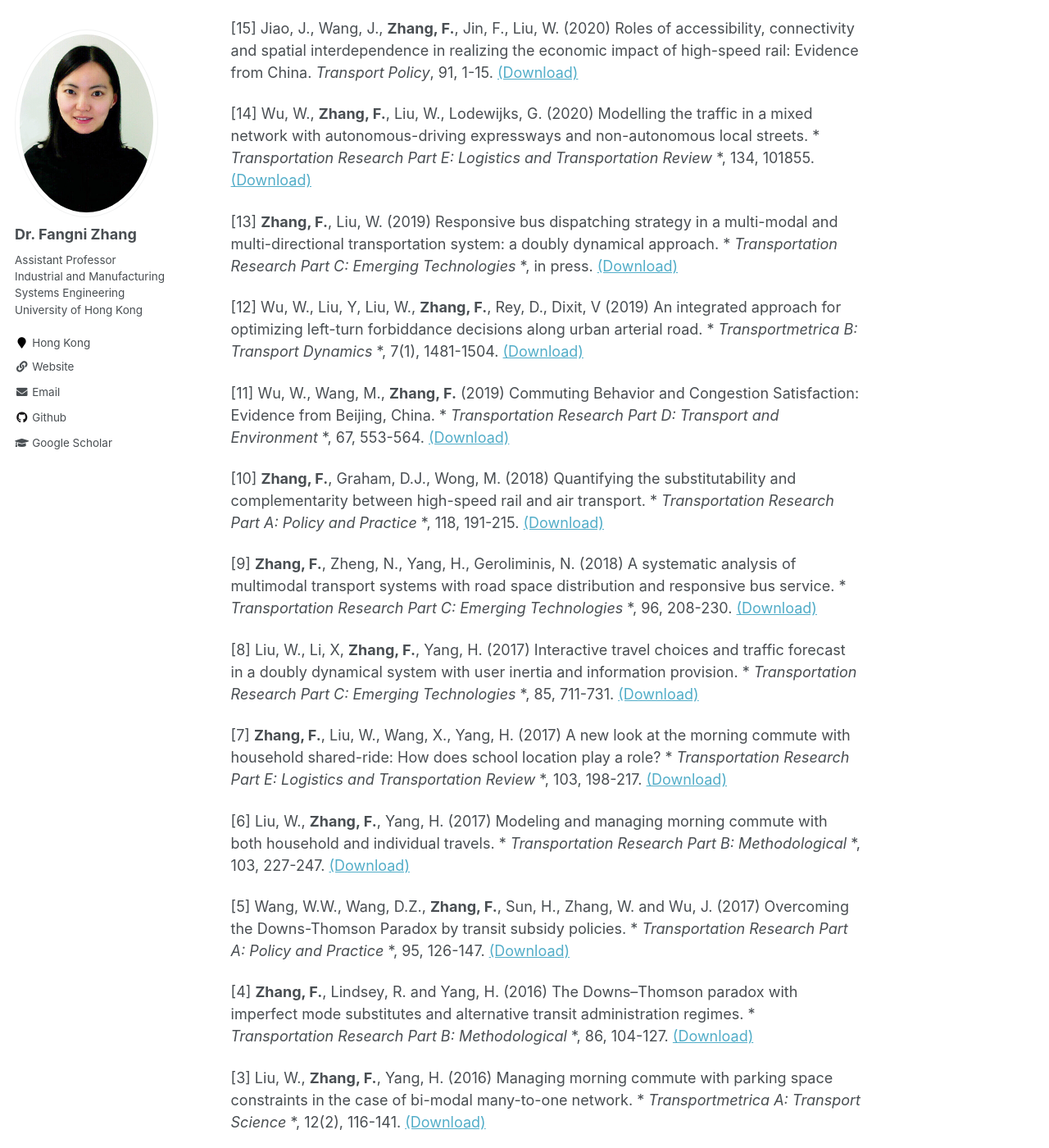
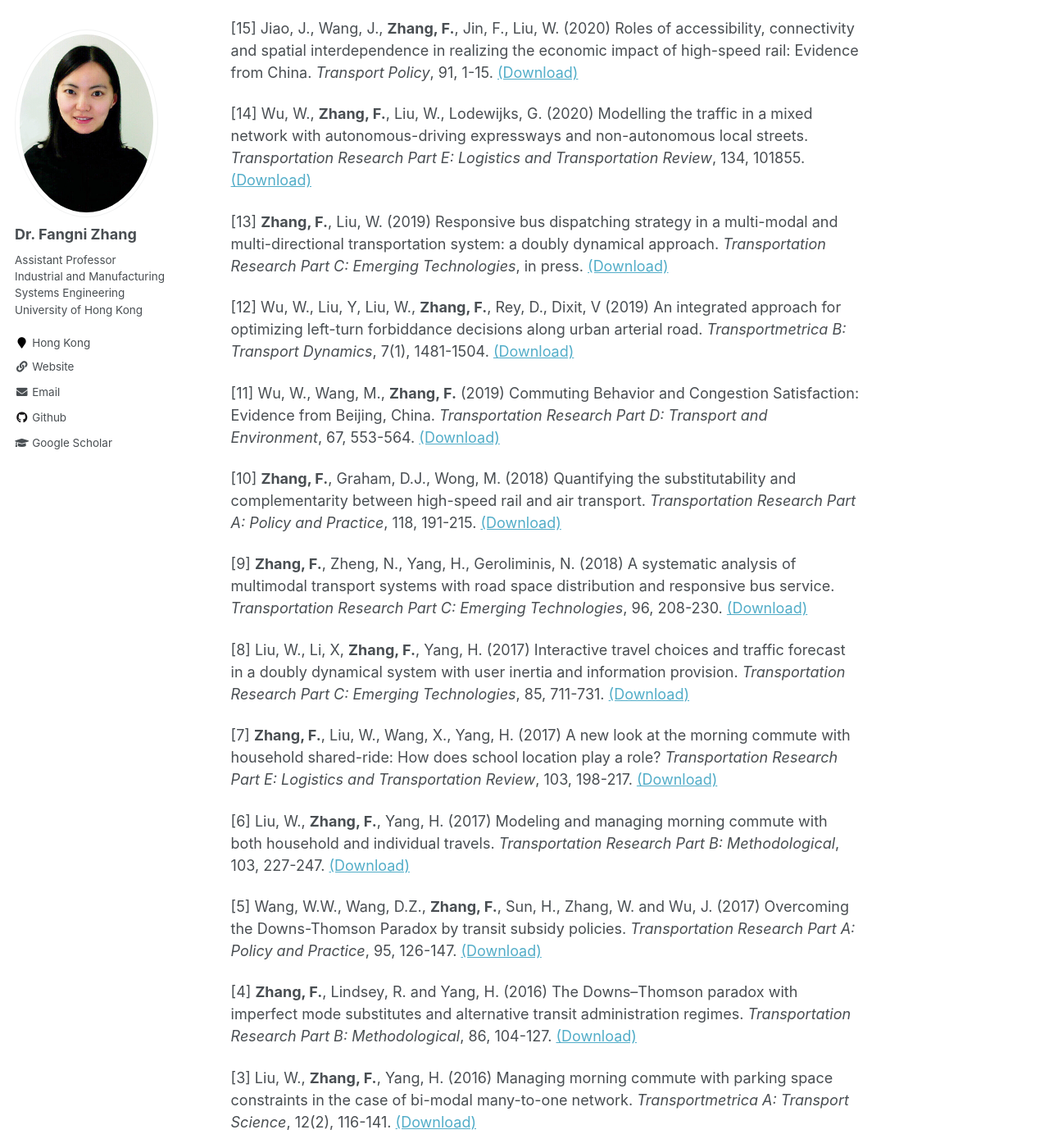
Before and after one commit to fangnizhang/fangnizhang.github.io, a Jekyll site: the page built from _pages/publications.md, in a window 1280 px wide and 1400 px high, scrolled down 339 px. Shown: the whole window at 82% size. Built offline with Jekyll 4.4.1, drawn with Linux system fonts in a browser that asks for light colours; some of the changed text lies outside the part shown.

```diff
--- a/_pages/publications.md
+++ b/_pages/publications.md
@@ -22,33 +22,33 @@ Journal Publications
 
 [15] Jiao, J., Wang, J., **Zhang, F.**, Jin, F., Liu, W. (2020) Roles of accessibility, connectivity and spatial interdependence in realizing the economic impact of high-speed rail: Evidence from China. *Transport Policy*, 91, 1-15. [(Download)](https://doi.org/10.1016/j.tranpol.2020.03.001)
 
-[14] Wu, W., **Zhang, F.**, Liu, W., Lodewijks, G. (2020) Modelling the traffic in a mixed network with autonomous-driving expressways and non-autonomous local streets. * *Transportation Research Part E: Logistics and Transportation Review* *, 134, 101855. [(Download)](https://doi.org/10.1016/j.tre.2020.101855)
+[14] Wu, W., **Zhang, F.**, Liu, W., Lodewijks, G. (2020) Modelling the traffic in a mixed network with autonomous-driving expressways and non-autonomous local streets. *Transportation Research Part E: Logistics and Transportation Review*, 134, 101855. [(Download)](https://doi.org/10.1016/j.tre.2020.101855)
 
-[13] **Zhang, F.**, Liu, W. (2019) Responsive bus dispatching strategy in a multi-modal and multi-directional transportation system: a doubly dynamical approach. * *Transportation Research Part C: Emerging Technologies* *, in press. [(Download)](https://doi.org/10.1016/j.trc.2019.04.005)
+[13] **Zhang, F.**, Liu, W. (2019) Responsive bus dispatching strategy in a multi-modal and multi-directional transportation system: a doubly dynamical approach. *Transportation Research Part C: Emerging Technologies*, in press. [(Download)](https://doi.org/10.1016/j.trc.2019.04.005)
 
-[12] Wu, W., Liu, Y, Liu, W., **Zhang, F.**, Rey, D., Dixit, V (2019) An integrated approach for optimizing left-turn forbiddance decisions along urban arterial road. * *Transportmetrica B: Transport Dynamics* *, 7(1), 1481-1504. [(Download)](https://doi.org/10.1080/21680566.2019.1631901)
+[12] Wu, W., Liu, Y, Liu, W., **Zhang, F.**, Rey, D., Dixit, V (2019) An integrated approach for optimizing left-turn forbiddance decisions along urban arterial road. *Transportmetrica B: Transport Dynamics*, 7(1), 1481-1504. [(Download)](https://doi.org/10.1080/21680566.2019.1631901)
 
-[11] Wu, W., Wang, M., **Zhang, F.** (2019) Commuting Behavior and Congestion Satisfaction: Evidence from Beijing, China. * *Transportation Research Part D: Transport and Environment* *, 67, 553-564. [(Download)](https://doi.org/10.1016/j.trd.2018.12.023)
+[11] Wu, W., Wang, M., **Zhang, F.** (2019) Commuting Behavior and Congestion Satisfaction: Evidence from Beijing, China. *Transportation Research Part D: Transport and Environment*, 67, 553-564. [(Download)](https://doi.org/10.1016/j.trd.2018.12.023)
 
-[10] **Zhang, F.**, Graham, D.J., Wong, M. (2018) Quantifying the substitutability and complementarity between high-speed rail and air transport. * *Transportation Research Part A: Policy and Practice* *, 118, 191-215. [(Download)](https://doi.org/10.1016/j.tra.2018.08.004)
+[10] **Zhang, F.**, Graham, D.J., Wong, M. (2018) Quantifying the substitutability and complementarity between high-speed rail and air transport. *Transportation Research Part A: Policy and Practice*, 118, 191-215. [(Download)](https://doi.org/10.1016/j.tra.2018.08.004)
 
-[9] **Zhang, F.**, Zheng, N., Yang, H., Geroliminis, N. (2018) A systematic analysis of multimodal transport systems with road space distribution and responsive bus service. * *Transportation Research Part C: Emerging Technologies* *, 96, 208-230. [(Download)](https://doi.org/10.1016/j.trc.2018.09.009)
+[9] **Zhang, F.**, Zheng, N., Yang, H., Geroliminis, N. (2018) A systematic analysis of multimodal transport systems with road space distribution and responsive bus service. *Transportation Research Part C: Emerging Technologies*, 96, 208-230. [(Download)](https://doi.org/10.1016/j.trc.2018.09.009)
 
-[8] Liu, W., Li, X, **Zhang, F.**, Yang, H. (2017) Interactive travel choices and traffic forecast in a doubly dynamical system with user inertia and information provision. * *Transportation Research Part C: Emerging Technologies* *, 85, 711-731. [(Download)](https://doi.org/10.1016/j.trc.2017.10.021)
+[8] Liu, W., Li, X, **Zhang, F.**, Yang, H. (2017) Interactive travel choices and traffic forecast in a doubly dynamical system with user inertia and information provision. *Transportation Research Part C: Emerging Technologies*, 85, 711-731. [(Download)](https://doi.org/10.1016/j.trc.2017.10.021)
 
-[7] **Zhang, F.**, Liu, W., Wang, X., Yang, H. (2017) A new look at the morning commute with household shared-ride: How does school location play a role? * *Transportation Research Part E: Logistics and Transportation Review* *, 103, 198-217. [(Download)](https://doi.org/10.1016/j.tre.2017.05.004)
+[7] **Zhang, F.**, Liu, W., Wang, X., Yang, H. (2017) A new look at the morning commute with household shared-ride: How does school location play a role? *Transportation Research Part E: Logistics and Transportation Review*, 103, 198-217. [(Download)](https://doi.org/10.1016/j.tre.2017.05.004)
 
-[6] Liu, W., **Zhang, F.**, Yang, H. (2017) Modeling and managing morning commute with both household and individual travels. * *Transportation Research Part B: Methodological* *, 103, 227-247. [(Download)](https://doi.org/10.1016/j.trb.2016.12.002)
+[6] Liu, W., **Zhang, F.**, Yang, H. (2017) Modeling and managing morning commute with both household and individual travels. *Transportation Research Part B: Methodological*, 103, 227-247. [(Download)](https://doi.org/10.1016/j.trb.2016.12.002)
 
-[5] Wang, W.W., Wang, D.Z., **Zhang, F.**, Sun, H., Zhang, W. and Wu, J. (2017) Overcoming the Downs-Thomson Paradox by transit subsidy policies. * *Transportation Research Part A: Policy and Practice* *, 95, 126-147. [(Download)](https://doi.org/10.1016/j.tra.2016.11.003)
+[5] Wang, W.W., Wang, D.Z., **Zhang, F.**, Sun, H., Zhang, W. and Wu, J. (2017) Overcoming the Downs-Thomson Paradox by transit subsidy policies. *Transportation Research Part A: Policy and Practice*, 95, 126-147. [(Download)](https://doi.org/10.1016/j.tra.2016.11.003)
 
-[4] **Zhang, F.**, Lindsey, R. and Yang, H. (2016) The Downs–Thomson paradox with imperfect mode substitutes and alternative transit administration regimes. * *Transportation Research Part B: Methodological* *, 86, 104-127. [(Download)](https://doi.org/10.1016/j.trb.2016.01.013)
+[4] **Zhang, F.**, Lindsey, R. and Yang, H. (2016) The Downs–Thomson paradox with imperfect mode substitutes and alternative transit administration regimes. *Transportation Research Part B: Methodological*, 86, 104-127. [(Download)](https://doi.org/10.1016/j.trb.2016.01.013)
 
-[3] Liu, W., **Zhang, F.**, Yang, H.  (2016) Managing morning commute with parking space constraints in the case of bi-modal many-to-one network. * *Transportmetrica A: Transport Science* *, 12(2), 116-141. [(Download)](https://doi.org/10.1080/23249935.2015.1111955)
+[3] Liu, W., **Zhang, F.**, Yang, H.  (2016) Managing morning commute with parking space constraints in the case of bi-modal many-to-one network. *Transportmetrica A: Transport Science*, 12(2), 116-141. [(Download)](https://doi.org/10.1080/23249935.2015.1111955)
 
-[2] **Zhang, F.**, Yang, H., Liu, W. (2014) The Downs-Thomson Paradox with responsive transit service. * *Transportation Research Part A: Policy and Practice* *, 70, 244-263. [(Download)](https://doi.org/10.1016/j.tra.2014.10.022)
+[2] **Zhang, F.**, Yang, H., Liu, W. (2014) The Downs-Thomson Paradox with responsive transit service. *Transportation Research Part A: Policy and Practice*, 70, 244-263. [(Download)](https://doi.org/10.1016/j.tra.2014.10.022)
 
-[1] Liu, W., Yang, H., Yin, Y., **Zhang, F.** (2014) A novel permit scheme for managing parking competition and bottleneck congestion. * *Transportation Research Part C: Emerging Technologies* *, 44, 265-281. [(Download)](https://doi.org/10.1016/j.trc.2014.04.005)
+[1] Liu, W., Yang, H., Yin, Y., **Zhang, F.** (2014) A novel permit scheme for managing parking competition and bottleneck congestion. *Transportation Research Part C: Emerging Technologies*, 44, 265-281. [(Download)](https://doi.org/10.1016/j.trc.2014.04.005)
 
 
 Selected Conferences
```
